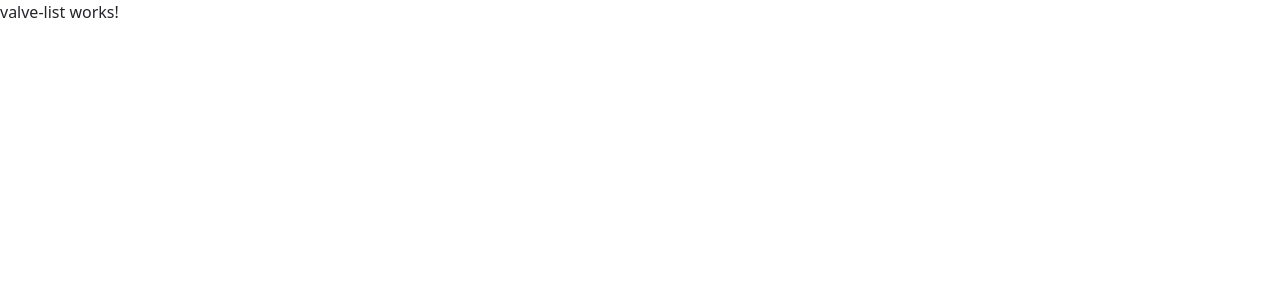
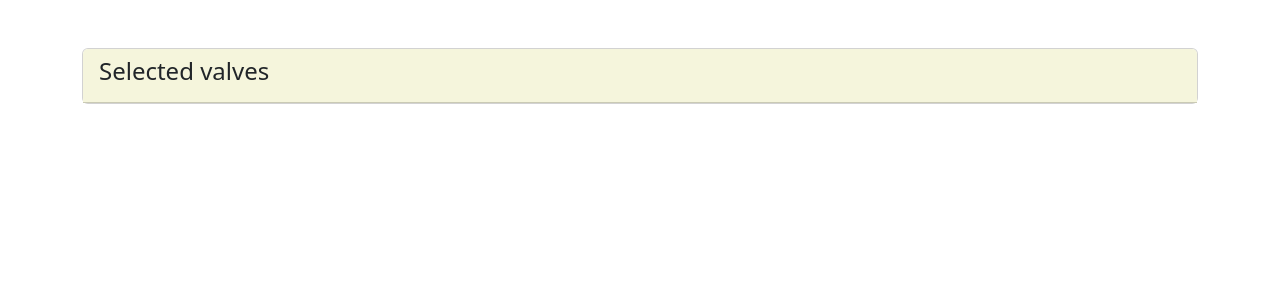
Before and after one commit to marcelharder/PPMClient02, an Angular app: page /valveList in a window 1280 px wide. Shown: the top 300 px of the page. Built offline with nearby package versions, Linux system fonts and the light colour scheme.

Commit message:
now im done for satu

```diff
--- a/src/app/valve-list/valve-list.component.html
+++ b/src/app/valve-list/valve-list.component.html
@@ -1 +1,6 @@
-<p>valve-list works!</p>
+<form #valveListForm="ngForm" (ngSubmit)="onSubmit()">
+  <div class="container mt-5">
+    <div class="card">
+      <div class="card-header" style="background-color: beige;"><h4>Selected valves</h4></div>
+</div>
+</div>
--- a/src/app/valve-list/valve-list.component.ts
+++ b/src/app/valve-list/valve-list.component.ts
@@ -1,12 +1,17 @@
 import { Component } from '@angular/core';
+import { FormsModule } from '@angular/forms';
 
 @Component({
   selector: 'app-valve-list',
   standalone: true,
-  imports: [],
+  imports: [FormsModule],
   templateUrl: './valve-list.component.html',
   styleUrl: './valve-list.component.css'
 })
 export class ValveListComponent {
 
+
+
+  onSubmit() {}
+
 }
```
